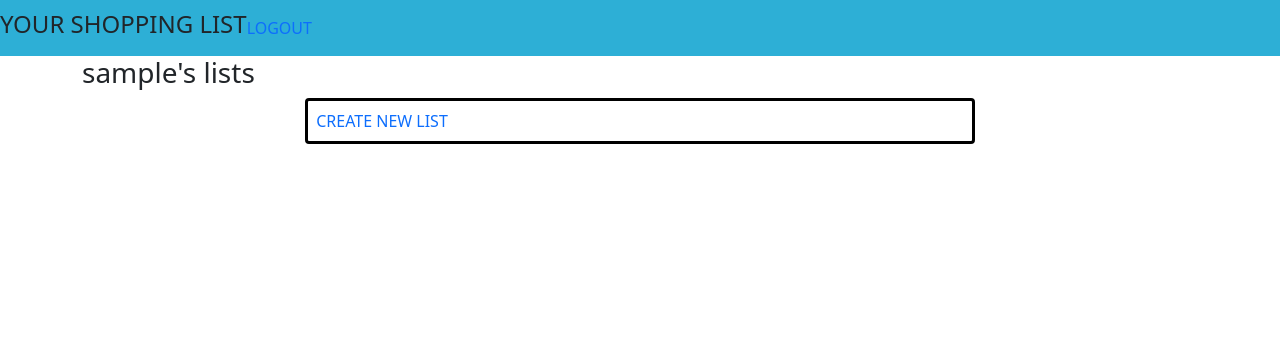
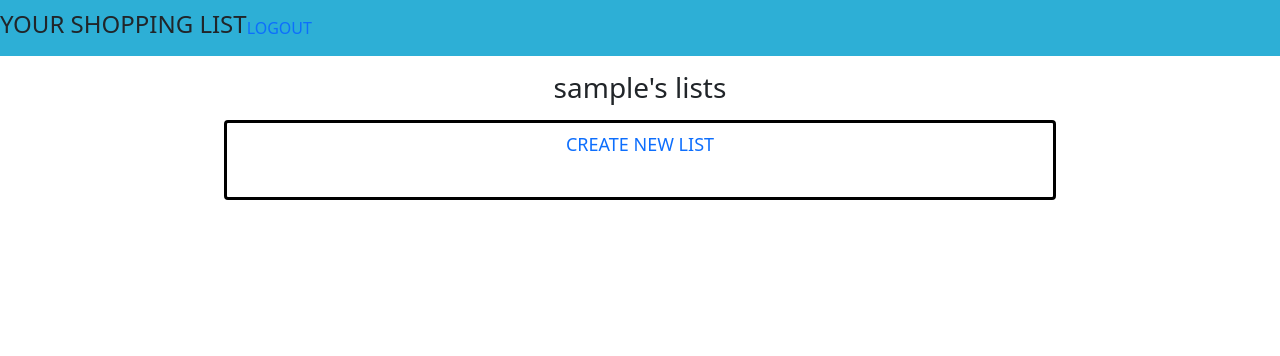
Before and after one commit to mikael-johnsson/your-shopping-list, a Django app: page / in a window 1280 px wide. Shown: the top 356 px of the page. Run offline with Django 4.2, Linux system fonts and the light colour scheme; the visitor is signed in with stand-in values (Sample User, id 1); data that the repository does not hold is empty.

Commit message:
style list cards in list_list

```diff
--- a/list_app/templates/list_app/list_list.html
+++ b/list_app/templates/list_app/list_list.html
@@ -4,17 +4,21 @@
 
 <!-- list_list.html content starts here -->
 {% if user.is_authenticated %}
-<div class="container">
-    <h3>{{user}}'s lists</h3>
-    {% for list in lists %}
-    <div class="card mx-auto p-2 lol">
-        <a href="{% url 'list_detail' list.id %}" class="card-title">{{ list.name }}</a>
+<h3>{{user}}'s lists</h3>
+
+{% for list in lists %}
+    <a href="{% url 'list_detail' list.id %}">
+        <div class="card mx-auto p-2 card-title">
+            {{ list.name }}
+        </div>
+    </a>
+
+{% endfor %}
+<a class="card mx-auto p-2" href="">
+    <div>
+        CREATE NEW LIST
     </div>
-    {% endfor %}
-    <div>
-        <a class="card mx-auto p-2 lol" href="">CREATE NEW LIST</a>
-    </div>
-</div>
+</a>
 {% else %}
 
 <p>THIS IS START INFO</p>
--- a/static/css/style.css
+++ b/static/css/style.css
@@ -1,3 +1,15 @@
+/* General*/
+h3 {
+    text-align: center;
+    margin: 15px 0;
+}
+
+a {
+    text-decoration: none;
+    text-transform: uppercase;
+}
+
+/* Nav bar*/
 nav {
     background-color: rgb(45, 175, 214);
 }
@@ -7,24 +19,19 @@ nav h1 {
     font-size: x-large;
 }
 
-a {
-    text-decoration: none;
-    text-transform: uppercase;
-}
-
 .nav-item {
     text-align: end;
 }
 
+/* List of lists page*/
+
 .card {
-
-    width: 60%;
-}
-
-.lol {
+    min-width: 50%;
+    width: 65%;
+    min-height: 80px;
+    font-size: large;
+    text-align: center;
+    vertical-align: middle;
+    padding: auto;
     border: 3px solid black;
 }
-
-.list-container {
-    border: 2px solid black;
-}
```
